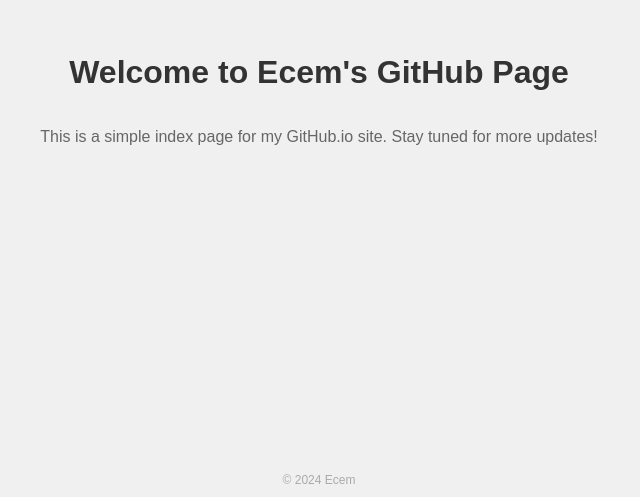
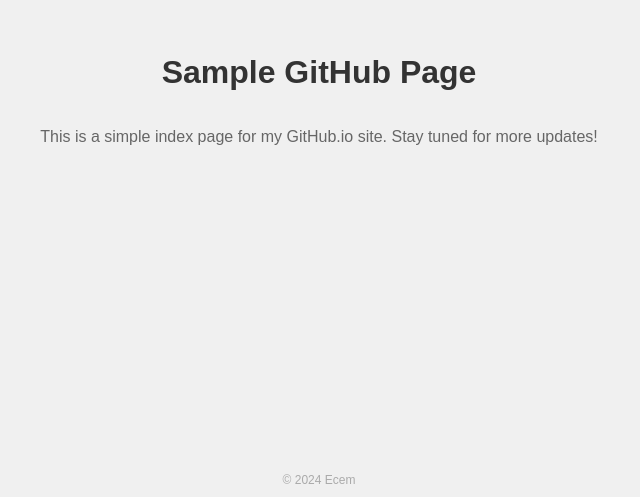
Before and after one commit to ecemozturk/ecemozturk.github.io, a plain HTML site: page index.html in a window 1280 px wide. Shown: the part 303-800 px from the top of the page, without its empty margins (321-961 px from the left). Drawn offline with Linux system fonts and the light colour scheme.

Commit message:
text changes

```diff
--- a/index.html
+++ b/index.html
@@ -30,7 +30,7 @@
     </style>
 </head>
 <body>
-<h1>Welcome to Ecem's GitHub Page</h1>
+<h1>Sample GitHub Page</h1>
 <p>This is a simple index page for my GitHub.io site. Stay tuned for more updates!</p>
 <footer>© 2024 Ecem</footer>
 </body>
```
